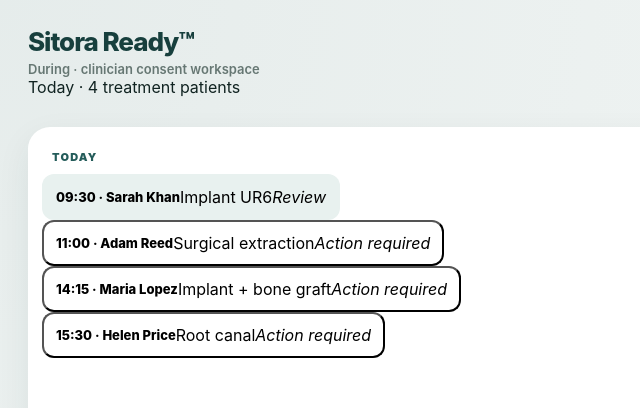
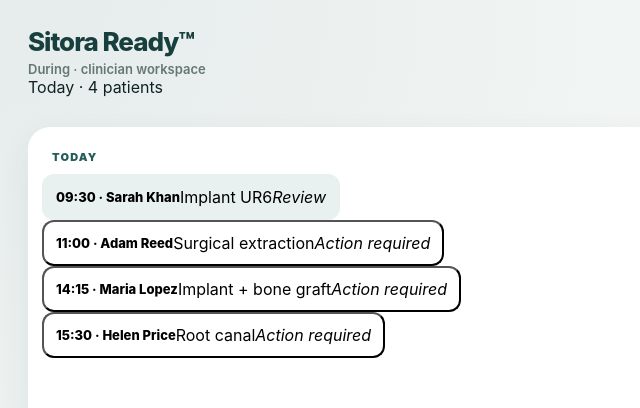
Before and after one commit to Nylon1/Sitora-Ready, a Next.js app: page /clinician in a window 1280 px wide. Shown: the top 408 px of the page, without its empty margins (0-640 px from the left). Built offline with nearby package versions, Linux system fonts and the light colour scheme.

Commit message:
Use simplified clinician workspace

```diff
--- a/app/clinician/page.tsx
+++ b/app/clinician/page.tsx
@@ -1,5 +1,5 @@
-import ClinicianWorkspace from '../../components/ClinicianWorkspace';
+import ClinicianWorkspaceV2 from '../../components/ClinicianWorkspaceV2';
 
 export default function ClinicianPage() {
-  return <ClinicianWorkspace />;
+  return <ClinicianWorkspaceV2 />;
 }
```
